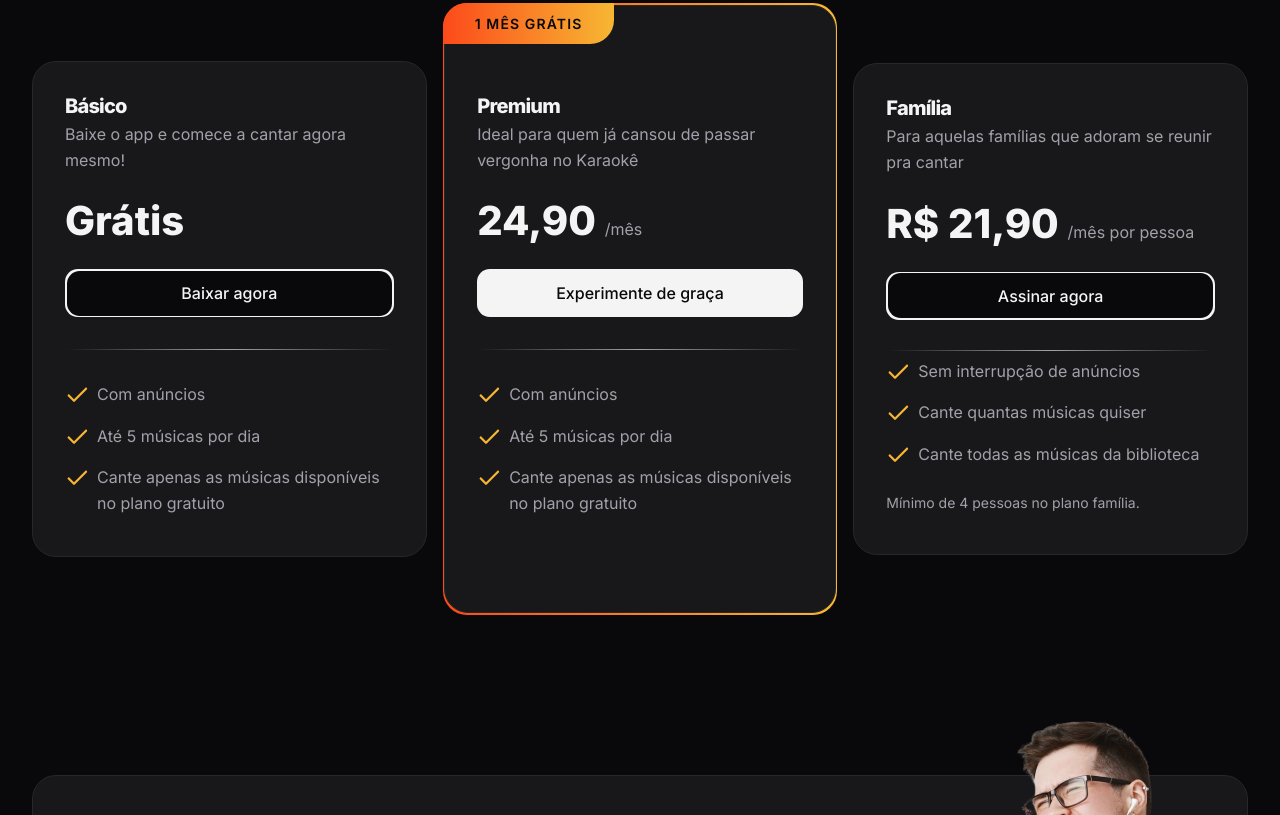
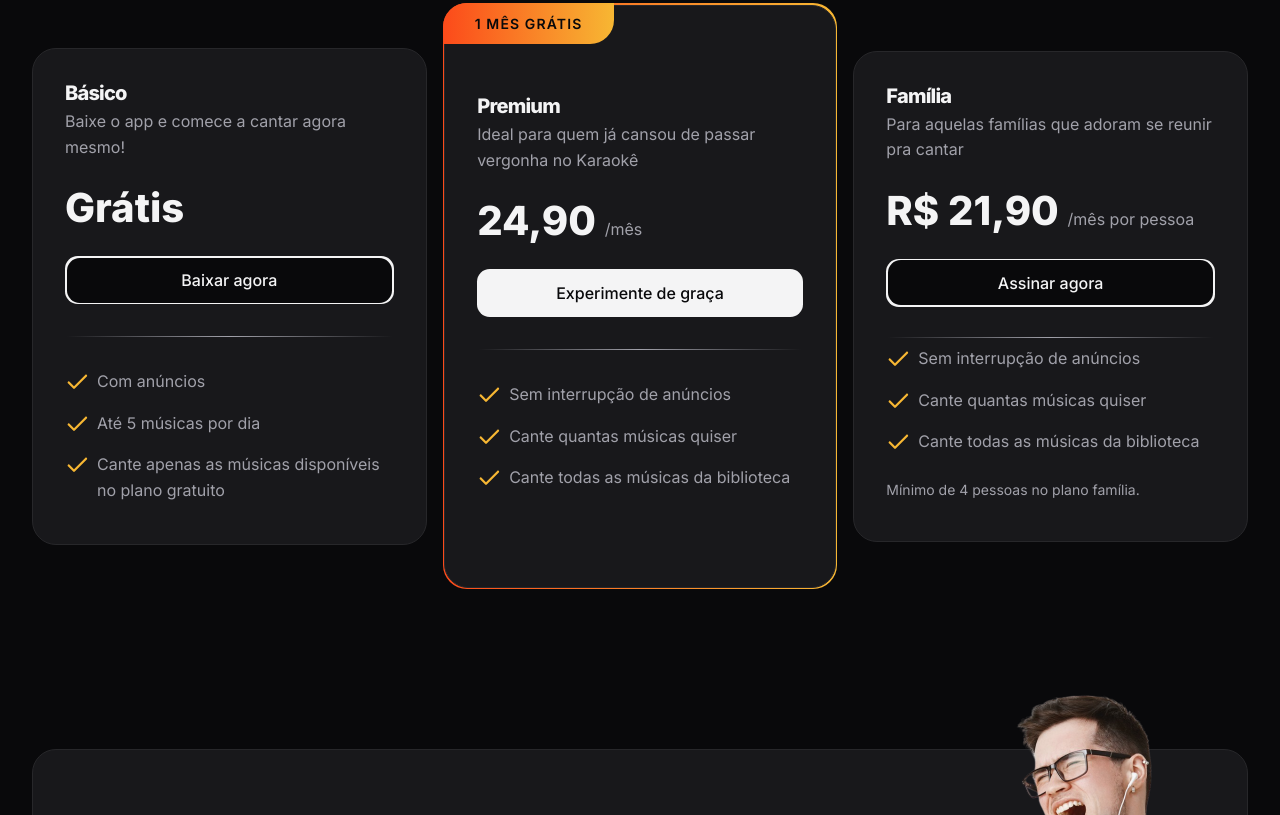
Before and after one commit to joaogueiros/projeto-LP, a plain HTML site: page index.html in a window 1280 px wide. Shown: the part 2898-3713 px from the top of the page. Drawn offline with Linux system fonts and the light colour scheme.

Commit message:
corrigindo erros no texto

```diff
--- a/index.html
+++ b/index.html
@@ -169,9 +169,9 @@
               <div class="separator"></div>
 
               <ul role="list" class="grid gap-1">
-                <li>Com anúncios</li>
-                <li>Até 5 músicas por dia</li>
-                <li>Cante apenas as músicas disponíveis no plano gratuito</li>
+                <li>Sem interrupção de anúncios</li>
+                <li>Cante quantas músicas quiser</li>
+                <li>Cante todas as músicas da biblioteca</li>
               </ul>
             </div>
           </div>
```
